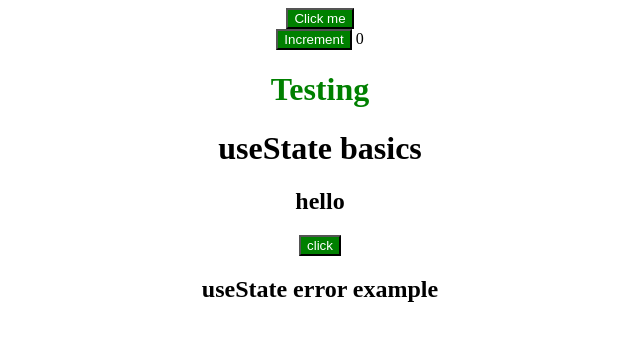
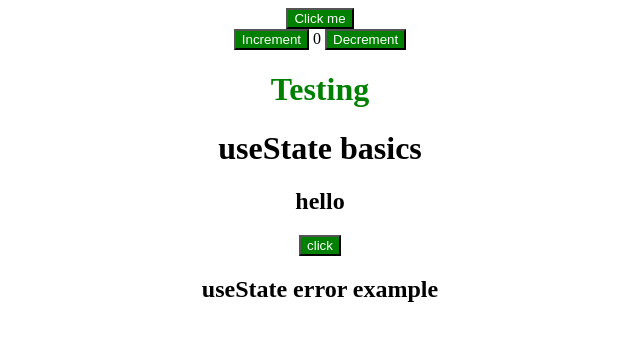
Before and after one commit to Codekazuki/40daysofreact, a React (Create React App) app: page / in a window 1280 px wide. Shown: the top 340 px of the page, without its empty margins (320-960 px from the left). Built offline with nearby package versions, Linux system fonts and the light colour scheme.

Commit message:
innoliz class

```diff
--- a/src/Testing/Test.js
+++ b/src/Testing/Test.js
@@ -20,10 +20,14 @@ const Hello = () => {
   const handleAddClick = () => {
     setCount((c) => c + 1);
   };
+  const handleLessClick = () => {
+    setCount((c) => c - 1);
+  };
   return (
     <div>
       {" "}
-      <button onClick={handleAddClick}>Increment</button> {count}
+      <button onClick={handleAddClick}>Increment</button> {count}{" "}
+      <button onClick={handleLessClick}>Decrement</button>
     </div>
   );
 };
```
